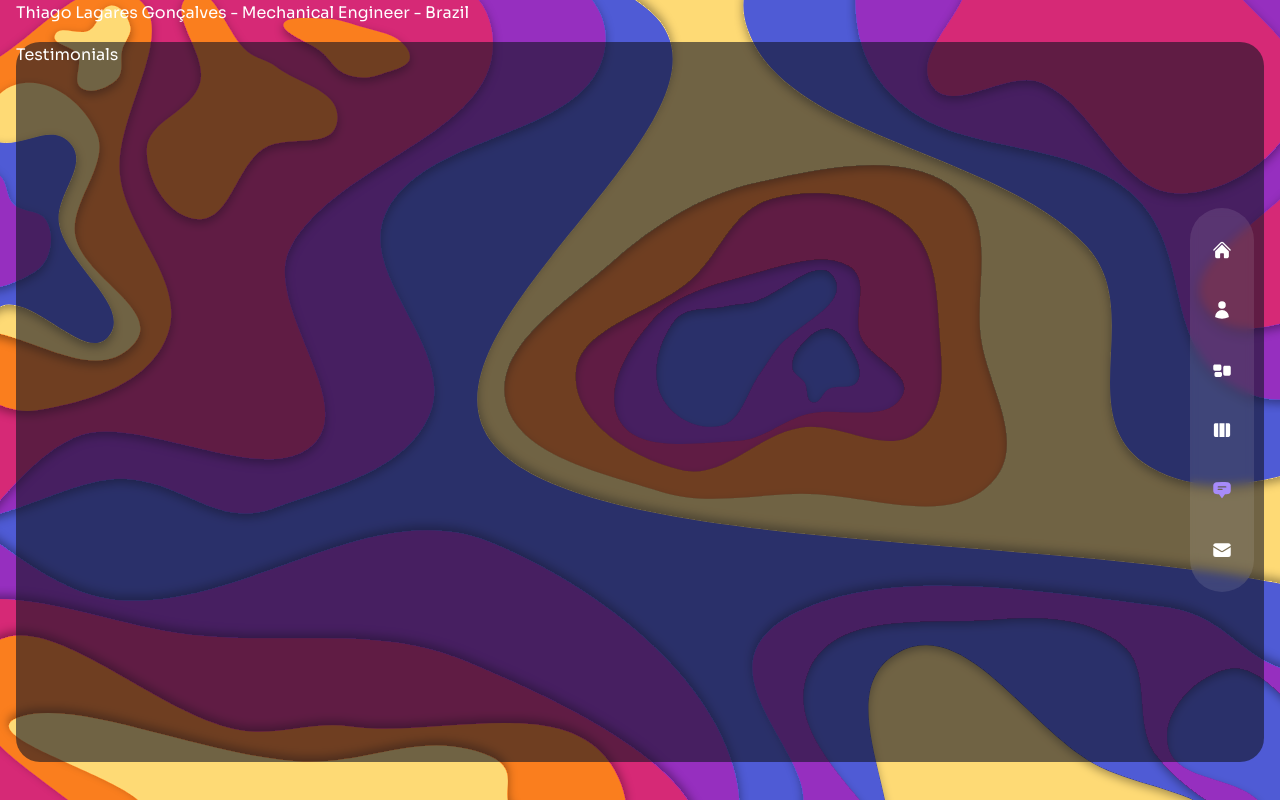
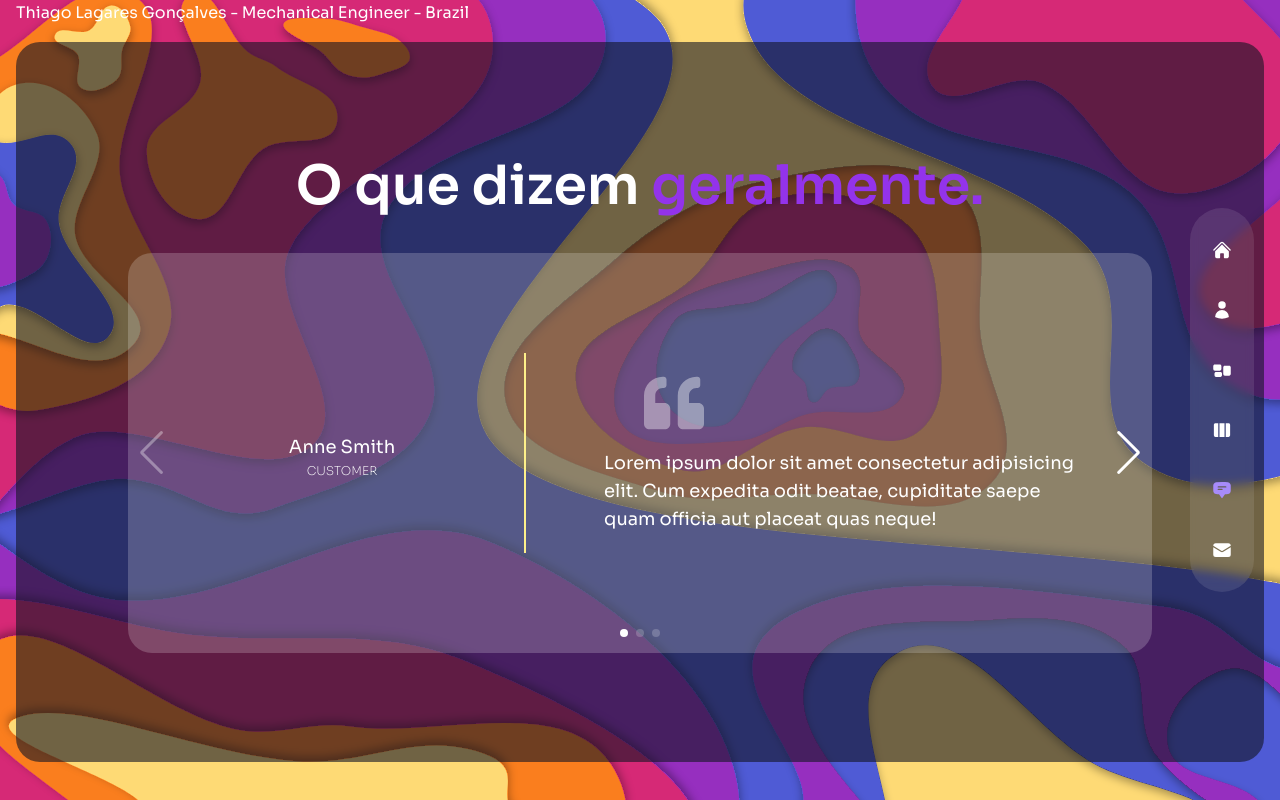
Before and after one commit to lagodukn/prtf, a Next.js app: page /testimonials in a window 1280 px wide. Built offline with nearby package versions, Linux system fonts and the light colour scheme.

Commit message:
testimonials

```diff
--- a/components/TestimonialSlider.js
+++ b/components/TestimonialSlider.js
@@ -23,8 +23,53 @@ const testimonialData = [
   },
 ];
 
+
+import {Swiper, SwiperSlide} from 'swiper/react'
+import 'swiper/css'
+import 'swiper/css/free-mode'
+import 'swiper/css/pagination'
+import 'swiper/css/navigation'
+import { FaQuoteLeft } from 'react-icons/fa';
+import { Navigation, Pagination} from 'swiper';
+import Image from 'next/image';
+
 const TestimonialSlider = () => {
-  return <div>Testimonial Slider</div>;
+  return (
+  <Swiper
+  navigation={true}
+    pagination={{
+      clickable: true
+    }}
+    modules={[ Navigation, Pagination]}
+    className='h-[400px] max-w-[80vw] rounded-3xl bg-white/20'
+  >
+    {
+    testimonialData.map((item, index) => {
+      return (
+        <SwiperSlide key={index}>
+          <div className='flex flex-col items-center md:flex-row gap-x-8 h-full px-16'>
+            {/* {avatar} */}
+            <div className='w-full max-w-[300px] flex flex-col xl:justify-center items-center relative mx-auto xl:mx-0'>
+              <div className='flex flex-col justify-center text-center'>
+                <div className='mb-2 mx-auto'>
+                  {/* <Image src={item.image} width={100} height={100} alt='' /> */}
+                </div>
+                <div className='text-lg'>{item.name}</div>
+                <div className='text-[12px] uppercase font-extralight'>{item.position}</div>
+              </div>
+            </div>
+            <div className='flex-1 flex flex-col justify-center before:w-[2px] xl:before:bg-yellow-200 xl:before:absolute xl:before:left-0 xl:before:h-[200px] relative xl:pl-20'>
+              <div className='mb-4'>
+                <FaQuoteLeft className='text-4xl xl:text-6xl text-white/40 mx-auto md:mx-10'/>
+              </div>
+              <div className='xl:text-lg text-center md:text-left'>{item.message}</div>
+            </div>
+          </div>
+        </SwiperSlide>
+      );
+      })}
+  </Swiper>
+  );
 };
 
 export default TestimonialSlider;
--- a/pages/about/index.js
+++ b/pages/about/index.js
@@ -7,39 +7,56 @@ import {
   FaCss3,
   FaJs,
   FaReact,
-  FaWordpress,
   FaFigma,
+  FaPython,
+  FaNodeJs,
+  FaAngular
 } from "react-icons/fa";
 
 import {
   SiNextdotjs,
-  SiFramer,
-  SiAdobexd,
-  SiAdobephotoshop,
+  SiAnsys,
+  SiNumpy,
+  SiSelenium,
+  SiPandas,
+  SiTypescript,
+  SiSqlite,
+  SiIonic
 } from "react-icons/si";
 
 
 //  data
 const aboutData = [
   {
-    title: 'skills',
+    title: 'Competências',
     info: [
       {
-        title: 'Web Development',
+        title: 'DEV FullStack',
         icons: [
           <FaHtml5 />,
           <FaCss3 />,
           <FaJs />,
+          <SiTypescript />,
+          <FaAngular />,
           <FaReact />,
           <SiNextdotjs />,
-          <SiFramer />,
-          <FaWordpress />,
+          <FaNodeJs />,
+          <SiSqlite />,
+          <SiIonic />
         ],
       },
       {
         title: 'UI/UX Design',
-        icons: [<FaFigma />, <SiAdobexd />, <SiAdobephotoshop />],
+        icons: [<FaFigma />],
       },
+      {
+        title: 'CFD - Computational Fluid Dynamics',
+        icons: [<SiAnsys />, <FaPython />],
+      },
+      {
+        title: 'Análise de Dados',
+        icons: [<FaPython />, <SiNumpy />, <SiPandas />, <SiSelenium />]
+      }
     ],
   },
   {
@@ -139,7 +156,7 @@ const About = () => {
         <div className='flex gap-x-4 xl:gap-x-8 mx-auto xl:mx-0 mb-4'>
           {aboutData.map((item, itemIndex) => {
             return (
-              <div key={itemIndex} className={`${index === itemIndex && 'text-purple-500 after:w-[100%] after:bg-purple-500 after:transition-all after:duration-300'} cursor-pointer capitalize xl:text-lg relative after:w-8 after:h-[2px] after:bg-white after:absolute after:-bottom-1 after:left-0`}
+              <div key={itemIndex} className={`${index === itemIndex && 'text-purple-600 after:w-[100%] after:bg-purple-600 after:transition-all after:duration-300'} cursor-pointer capitalize xl:text-lg relative after:w-8 after:h-[2px] after:bg-white after:absolute after:-bottom-1 after:left-0`}
               onClick={() => setIndex(itemIndex)}
               >
                 {item.title}
--- a/pages/testimonials/index.js
+++ b/pages/testimonials/index.js
@@ -1,5 +1,18 @@
+import TestimonialSlider from "../../components/TestimonialSlider";
+
 const Testimonials = () => {
-  return <div className='bg-primary/60 h-[85vh] xl:h-[90vh] m-4 rounded-3xl'>Testimonials</div>;
+  return (
+  <div className='bg-primary/60 h-[85vh] xl:h-[90vh] m-4 rounded-3xl text-center flex flex-col justify-center'>
+    <div className='container mx-auto h-hull flex flex-col justify-center items-center'>
+      <h2 className='h2 mb-8'>
+        O que dizem <span className='text-purple-600'>geralmente.</span>
+      </h2>
+      <div>
+        <TestimonialSlider />
+      </div>
+    </div>
+  </div>
+  );
 };
 
 export default Testimonials;
```
